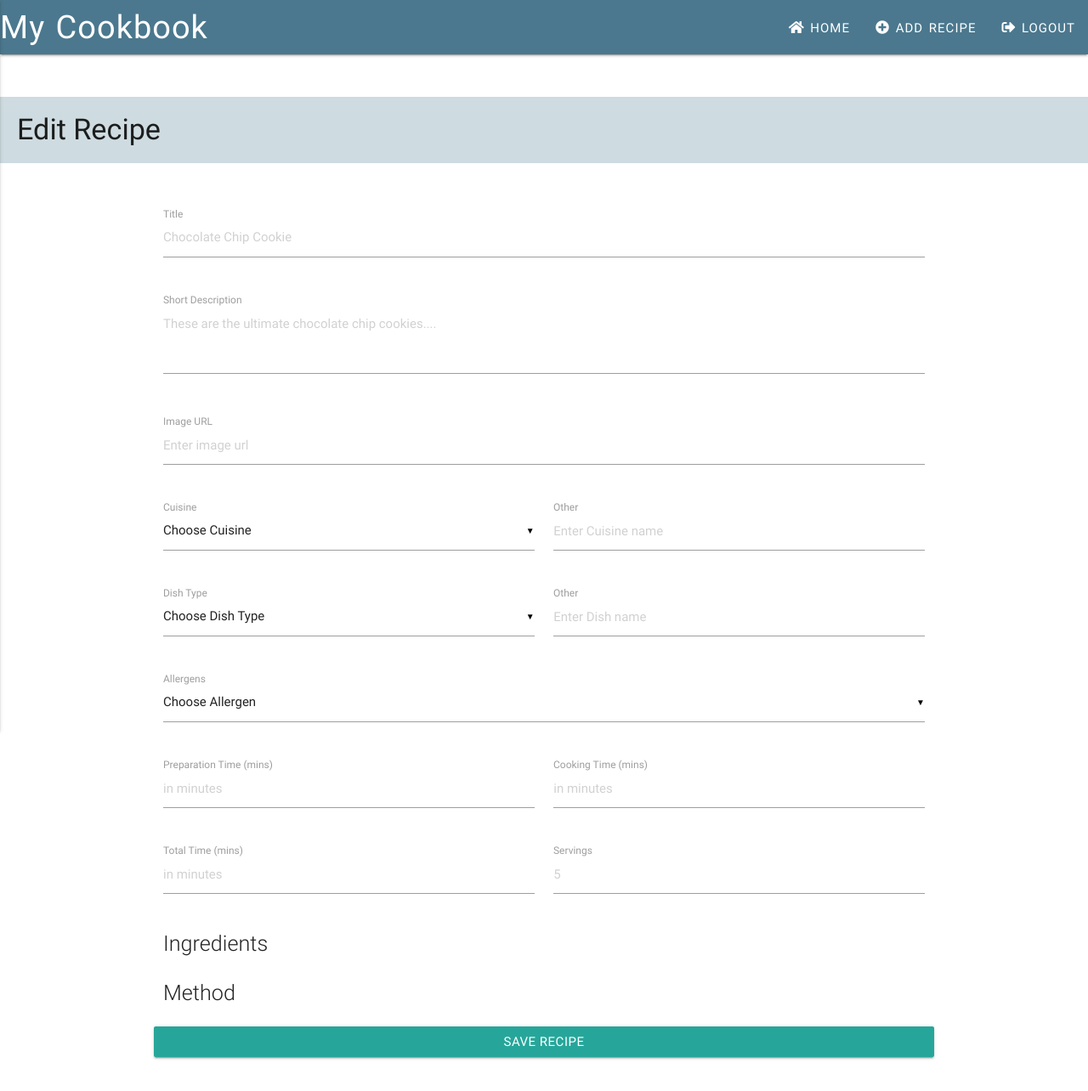
After one commit to Code-Institute-Submissions/online-cookbook-3, a Flask app: template templates/editrecipe.html in a window 1280 px wide. The commit adds this page. Shown: the whole page at 85% size. Run offline with Flask 2, Linux system fonts and the light colour scheme; the template is opened without the code that fills it, so the values that code supplies are empty; some libraries are stand-ins or nearby versions.

Commit message:
Function added to populate the form fields in the editrecipe.html page

```diff
--- a/app.py
+++ b/app.py
@@ -20,6 +20,14 @@ def add_recipe():
     cuisines=mongo.db.cuisines.find(),
     dishes=mongo.db.dishes.find(),
     allergens=mongo.db.allergens.find())
+
+@app.route('/edit_recipe/<recipe_id>')
+def edit_recipe(recipe_id):
+    return render_template('editrecipe.html',
+                        recipes =  mongo.db.recipes.find_one({"_id": ObjectId(recipe_id)}),
+                        cuisines = mongo.db.cuisines.find(),
+                        dishes = mongo.db.dishes.find(),
+                        allergens = mongo.db.allergens.find())
 
 
 @app.route('/insert_recipe', methods=['POST'])
@@ -67,6 +75,7 @@ def insert_dish():
             dishes.insert_one(dish)
 
 
+
 if __name__ == '__main__':
     app.run(host=os.environ.get('IP'),
         port=int(os.environ.get('PORT')),
--- a/templates/base.html
+++ b/templates/base.html
@@ -46,8 +46,8 @@
                     <div class="col s1"><a class="btn-floating btn waves-effect waves-light red" id="delete_ingredient">
                    ${delete_icon}`;
             var step_field = `<div class="row new-step"> <div class="input-field col s11">
-                    <input type="text" name="steps" class="validate">
-                    <label>Step(s)</label></div>
+                    <textarea id="recipe_steps" name="steps" class="materialize-textarea"></textarea>
+                    <label for="recipe_steps">Step(s)</label>
                     <div class="col s1"><a class="btn-floating btn waves-effect waves-light red" id="delete_step">
                     ${delete_icon}`;
 
--- /dev/null
+++ b/templates/editrecipe.html
@@ -0,0 +1,160 @@
+{% extends 'base.html' %}{% block content %}
+<h4 class="heading">Edit Recipe</h4>
+<div class="container">
+    <div class="row">
+        <form action="{{url_for('edit_recipe', recipe_id =recipes._id)}}" method="POST" class="col s12">
+            <div class="row">
+                <div class="input-field col s12">
+                <input placeholder="Chocolate Chip Cookie" id="recipe_title" name="recipe_title" type="text" class="validate" value="{{recipes.recipe_title}}">
+                <label for="recipe_title">Title</label>
+                </div>
+            </div>
+            <div class="row">
+                <div class="input-field col s12">
+                    <textarea placeholder="These are the ultimate chocolate chip cookies...." id="recipe_short_description" name="recipe_short_description" class="materialize-textarea">{{recipes.recipe_short_description}}</textarea>
+                    <label for="recipe_short_description">Short Description</label>
+                </div>
+            </div>
+            <div class="row">
+                <div class="input-field col s12">
+                <input placeholder="Enter image url" id="recipe_image_url" name="recipe_image_url" type="text" class="validate" value="{{recipes.recipe_image_url}}">
+                <label for="recipe_image_url">Image URL</label>
+            </div>
+            </div>
+            <div class="row">
+                <div class="input-field col s12 m6">
+                    <select id="cuisine_name" name="cuisine_name">
+                        <option value="" disabled selected>Choose Cuisine</option>
+                        {% for cuisine in cuisines %}
+                            {% if cuisine.cuisine_name == recipes.cuisine_name %}
+                        <option value="{{cuisine.cuisine_name}}" selected>{{cuisine.cuisine_name}}</option>
+                            {% else %}
+                        <option value="{{cuisine.cuisine_name}}">{{cuisine.cuisine_name}}</option>
+                            {% endif %}
+                        {% endfor %}
+                    </select>
+                    <label for="cuisine_name">Cuisine</label>
+                </div>
+                <div class="input-field col s12 m6" >
+                    <label for="add_cuisine">Other</label>
+                    <input placeholder="Enter Cuisine name" id="add_cuisine" name="cuisine_name" type="text" class="validate">
+                </div>
+            </div>
+            <div class="row">
+                <div class="input-field col s12 m6">
+                    <select id="dish_type" name="dish_type">
+                        <option value="" disabled selected>Choose Dish Type</option>
+                        {% for dish in dishes %}
+                            {% if dish.dish_type == recipes.dish_type %}
+                        <option value="{{dish.dish_type}}" selected>{{dish.dish_type}}</option>
+                            {% else %}
+                        <option value="{{dish.dish_type}}">{{dish.dish_type}}</option>
+                            {% endif %}
+                        {% endfor %}
+                    </select>
+                    <label for="dish_type">Dish Type</label>
+                </div>
+                <div class="input-field col s12 m6" >
+                    <label for="add_dish">Other</label>
+                    <input placeholder="Enter Dish name" id="add_dish" name="dish_type" type="text" class="validate">
+                </div>
+            </div>
+            <div class="row">
+                <div class="input-field col s12">
+                    <select id="allergen_name" name="allergen_name" multiple>
+                        <option value="" disabled selected>Choose Allergen</option>
+                        {% for allergen in allergens %}
+                            {% if allergen.allergen_name == recipes.allergen_name %}
+                        <option value="{{allergen.allergen_name}}" selected>{{allergen.allergen_name}}</option>
+                            {% else %}
+                        <option value="{{allergen.allergen_name}}">{{allergen.allergen_name}}</option>
+                            {% endif %}
+                        {% endfor %}
+                    </select>
+                    <label for="allergen_name">Allergens</label>
+                </div>
+            </div>
+            <div class="row">
+                <div class="input-field col s6">
+                <input placeholder="in minutes" id="recipe_prep_time" name="recipe_prep_time" type="text" class="validate" value="{{recipes.recipe_prep_time}}">
+                <label for="recipe_prep_time">Preparation Time (mins)</label>
+                </div>
+                <div class="input-field col s6">
+                <input placeholder="in minutes" id="recipe_cook_time" name="recipe_cook_time" type="text" class="validate" value="{{recipes.recipe_cook_time}}">
+                <label for="recipe_cook_time">Cooking Time (mins)</label>
+                </div>
+            </div>
+            <div class="row">
+                <div class="input-field col s6">
+                <input placeholder="in minutes" id="total_time" name="total_time" type="text" class="validate" value="{{recipes.total_time}}">
+                <label for="total_time">Total Time (mins)</label>
+                </div>
+                <div class="input-field col s6">
+                <input placeholder="5" id="recipe_serves" name="recipe_serves" type="text" class="validate" value="{{recipes.recipe_serves}}">
+                <label for="recipe_serves">Servings</label>
+                </div>
+            </div>
+            <div class="row">
+                <div class="col s12 flow-text">Ingredients</div>
+            </div>
+            <div id="ingredients">
+                {% for item in recipes.recipe_ingredients %}
+                    {% if item == recipes.recipe_ingredients[0] %}
+                    <div class="row">
+                        <div class="input-field col s10 m11">
+                            <input placeholder="100g Sugar" id="recipe_ingredients" name="ingred" type="text" class="validate" value="{{recipes.recipe_ingredients[0]}}">
+                            <label for="recipe_ingredients">Ingredient(s)</label>
+                        </div>
+                        <div class="col s2 m1">
+                            <a class="btn-floating btn waves-effect waves-light green" id="add_ingredient"><i class="material-icons">add</i></a>
+                        </div>
+                    </div>
+                    {% else %}
+                    <div class="row new-ingredient">
+                        <div class="input-field col s11">
+                            <input type="text" name="ingred" class="validate" value="{{item}}">
+                            <label>Ingredient(s)</label>
+                        </div>
+                        <div class="col s1">
+                            <a class="btn-floating btn waves-effect waves-light red" id="delete_ingredient"><i class="material-icons">delete</i></a>
+                        </div>
+                    </div>
+                    {% endif %}
+                {% endfor %}
+            </div>
+            <div class="row">
+                <div class="col s12 flow-text">Method</div>
+            </div>
+            <div id="steps">
+                {% for item in recipes.recipe_steps %}
+                    {% if item == recipes.recipe_steps[0] %}
+                    <div class="row">
+                        <div class="input-field col s10 m11">
+                            <textarea placeholder="Preheat oven to 350ºF. ..." id="recipe_steps" name="steps" class="materialize-textarea">{{recipes.recipe_steps[0]}}</textarea>
+                            <label for="recipe_steps">Step(s)</label>
+                        </div>
+                        <div class="col s2 m1">
+                            <a class="btn-floating btn waves-effect waves-light green" id="add_step"><i class="material-icons">add</i></a>
+                        </div>
+                    </div>
+                    {% else %}
+                    <div class="row new-step">
+                        <div class="input-field col s11">
+                            <textarea id="recipe_steps" name="steps" class="materialize-textarea">{{item}}</textarea>
+                            <label for="recipe_steps">Step(s)</label>
+                        </div>
+                        <div class="col s1">
+                            <a class="btn-floating btn waves-effect waves-light red" id="delete_step"><i class="material-icons">delete</i></a>
+                        </div>
+                    </div>
+                    {% endif %}
+                {% endfor %}
+            </div>
+            <div class="row">
+                <button class="col s12 btn waves-effect waves-light" type="submit">Save Recipe</button>
+            </div>
+        </form>
+    </div>
+</div>
+
+{% endblock %}
--- a/templates/index.html
+++ b/templates/index.html
@@ -15,5 +15,6 @@
     {% for items in recipe.recipe_steps %}
     {{items}}<br>
     {% endfor %}
+<a href="{{url_for('edit_recipe', recipe_id = recipes._id)}}" class="btn-floating btn-large waves-effect waves-light red"><i class="material-icons">edit</i></a>
 {% endfor %}
 {% endblock %}
```
